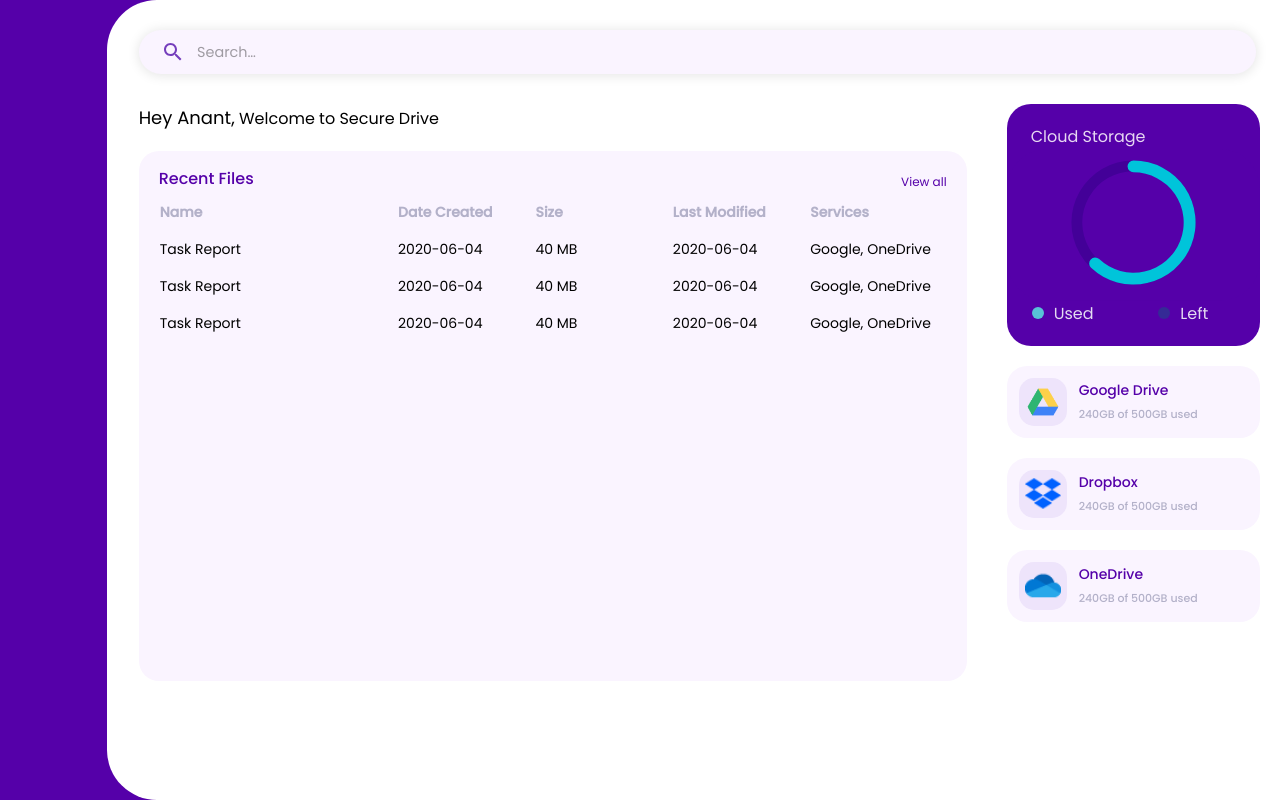
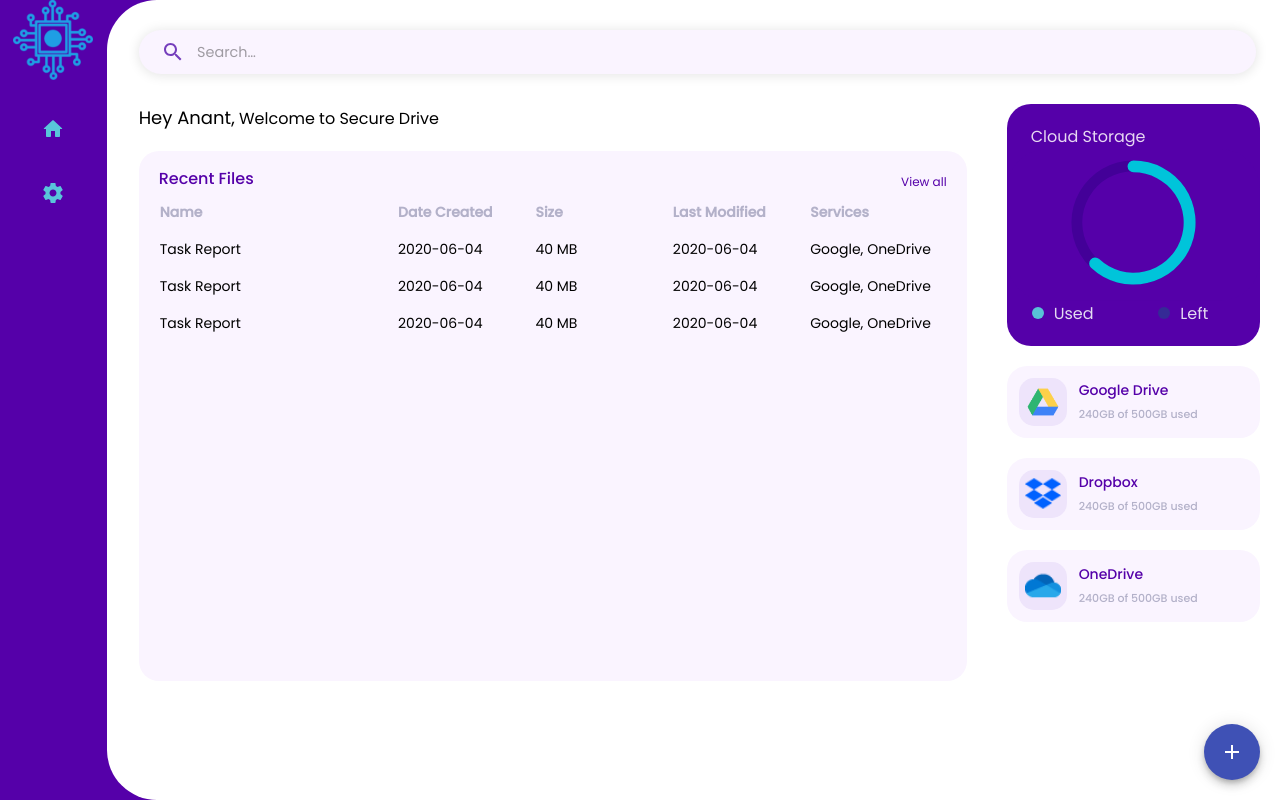
Before and after one commit to anant-sharma/secure-drive, a Next.js app: page / in a window 1280 px wide. Built offline with nearby package versions, Linux system fonts and the light colour scheme.

Commit message:
Added Upload Modal

```diff
--- /dev/null
+++ b/components/FileUploadDialog/index.tsx
@@ -0,0 +1,95 @@
+import Button from "@material-ui/core/Button";
+import Dialog from "@material-ui/core/Dialog";
+import MuiDialogActions from "@material-ui/core/DialogActions";
+import MuiDialogContent from "@material-ui/core/DialogContent";
+import MuiDialogTitle from "@material-ui/core/DialogTitle";
+import IconButton from "@material-ui/core/IconButton";
+import { createStyles, Theme, withStyles, WithStyles } from "@material-ui/core/styles";
+import Typography from "@material-ui/core/Typography";
+import CloseIcon from "@material-ui/icons/Close";
+import React from "react";
+
+const styles = (theme: Theme) =>
+	createStyles({
+		root: {
+			margin: 0,
+			padding: theme.spacing(2),
+		},
+		closeButton: {
+			position: "absolute",
+			right: theme.spacing(1),
+			top: theme.spacing(1),
+			color: theme.palette.grey[500],
+		},
+	});
+
+export interface DialogTitleProps extends WithStyles<typeof styles> {
+	id: string;
+	children: React.ReactNode;
+	onClose: () => void;
+}
+
+const DialogTitle = withStyles(styles)((props: DialogTitleProps) => {
+	const { children, classes, onClose, ...other } = props;
+	return (
+		<MuiDialogTitle disableTypography className={classes.root} {...other}>
+			<Typography variant="h6">{children}</Typography>
+			{onClose ? (
+				<IconButton aria-label="close" className={classes.closeButton} onClick={onClose}>
+					<CloseIcon />
+				</IconButton>
+			) : null}
+		</MuiDialogTitle>
+	);
+});
+
+const DialogContent = withStyles((theme: Theme) => ({
+	root: {
+		padding: theme.spacing(2),
+	},
+}))(MuiDialogContent);
+
+const DialogActions = withStyles((theme: Theme) => ({
+	root: {
+		margin: 0,
+		padding: theme.spacing(1),
+	},
+}))(MuiDialogActions);
+
+interface IFileUploadDialog {
+	open: boolean;
+	onClose: () => {};
+}
+
+export function FileUploadDialog(props) {
+	const { open = false, onClose = () => {} } = props;
+
+	return (
+		<div>
+			<Dialog onClose={onClose} aria-labelledby="customized-dialog-title" open={open} maxWidth={"lg"}>
+				<DialogTitle id="customized-dialog-title" onClose={onClose}>
+					Modal title
+				</DialogTitle>
+				<DialogContent dividers>
+					<Typography gutterBottom>
+						Cras mattis consectetur purus sit amet fermentum. Cras justo odio, dapibus ac facilisis in,
+						egestas eget quam. Morbi leo risus, porta ac consectetur ac, vestibulum at eros.
+					</Typography>
+					<Typography gutterBottom>
+						Praesent commodo cursus magna, vel scelerisque nisl consectetur et. Vivamus sagittis lacus vel
+						augue laoreet rutrum faucibus dolor auctor.
+					</Typography>
+					<Typography gutterBottom>
+						Aenean lacinia bibendum nulla sed consectetur. Praesent commodo cursus magna, vel scelerisque
+						nisl consectetur et. Donec sed odio dui. Donec ullamcorper nulla non metus auctor fringilla.
+					</Typography>
+				</DialogContent>
+				<DialogActions>
+					<Button autoFocus onClick={onClose} color="primary">
+						Save changes
+					</Button>
+				</DialogActions>
+			</Dialog>
+		</div>
+	);
+}
--- a/components/Layout/index.tsx
+++ b/components/Layout/index.tsx
@@ -2,6 +2,7 @@ import Grid from "@material-ui/core/Grid";
 import React from "react";
 import { FilesContainer } from "../../containers/FilesContainer";
 import { InfoContainer } from "../../containers/InfoContainer";
+import { NewUploadFab } from "../NewUploadFab";
 import { SearchBar } from "../SearchBar";
 import { SideNav } from "../SideNav";
 import styles from "./index.module.css";
@@ -22,6 +23,7 @@ export function Layout() {
 						<InfoContainer />
 					</Grid>
 				</Grid>
+				<NewUploadFab />
 			</Grid>
 		</Grid>
 	);
--- /dev/null
+++ b/components/NewUploadFab/index.module.css
@@ -0,0 +1,8 @@
+.addFab {
+	margin: 0px;
+	top: auto;
+	right: 20px;
+	bottom: 20px;
+	left: auto;
+	position: fixed;
+}
--- /dev/null
+++ b/components/NewUploadFab/index.tsx
@@ -0,0 +1,25 @@
+import { Fab } from "@material-ui/core";
+import { Add as AddIcon } from "@material-ui/icons";
+import React from "react";
+import { FileUploadDialog } from "../FileUploadDialog";
+import styles from "./index.module.css";
+
+export function NewUploadFab() {
+	const [openUploadFile, setOpenUploadFile] = React.useState(false);
+
+	const handleClickOpen = () => {
+		setOpenUploadFile(true);
+	};
+
+	const handleClose = () => {
+		setOpenUploadFile(false);
+	};
+	return (
+		<>
+			<Fab color="primary" className={styles.addFab} aria-label="add" onClick={handleClickOpen}>
+				<AddIcon />
+			</Fab>
+			<FileUploadDialog open={openUploadFile} onClose={handleClose} />
+		</>
+	);
+}
--- a/components/SideNav/index.module.css
+++ b/components/SideNav/index.module.css
@@ -1,2 +1,17 @@
 .root {
+	display: flex;
+	flex-direction: column;
 }
+
+.logoContainer {
+	margin: 0px auto 10px;
+}
+
+.logo {
+	height: 80px;
+}
+
+.menuIcon {
+	color: #59c5da;
+	margin: 20px auto;
+}
--- a/components/SideNav/index.tsx
+++ b/components/SideNav/index.tsx
@@ -1,6 +1,42 @@
+import HomeRoundedIcon from "@material-ui/icons/HomeRounded";
+import SettingsRoundedIcon from "@material-ui/icons/SettingsRounded";
+import Link from "next/link";
 import React from "react";
 import styles from "./index.module.css";
 
+interface IMenuItem {
+	name: string;
+	icon: any;
+	isActive?: boolean;
+	href: string;
+}
+
 export function SideNav() {
-	return <div className={styles.root}></div>;
+	const menuItems: IMenuItem[] = [
+		{
+			name: "",
+			icon: HomeRoundedIcon,
+			isActive: true,
+			href: "/",
+		},
+		{
+			name: "",
+			icon: SettingsRoundedIcon,
+			isActive: true,
+			href: "/settings",
+		},
+	];
+
+	return (
+		<div className={styles.root}>
+			<div className={styles.logoContainer}>
+				<img className={styles.logo} src={"/images/logo.png"} />
+			</div>
+			{menuItems.map((item, i) => (
+				<Link href={item.href} key={i}>
+					<item.icon className={styles.menuIcon} />
+				</Link>
+			))}
+		</div>
+	);
 }
```
Also changed, not shown: components/FileUploadDialog/index.module.css (added).
